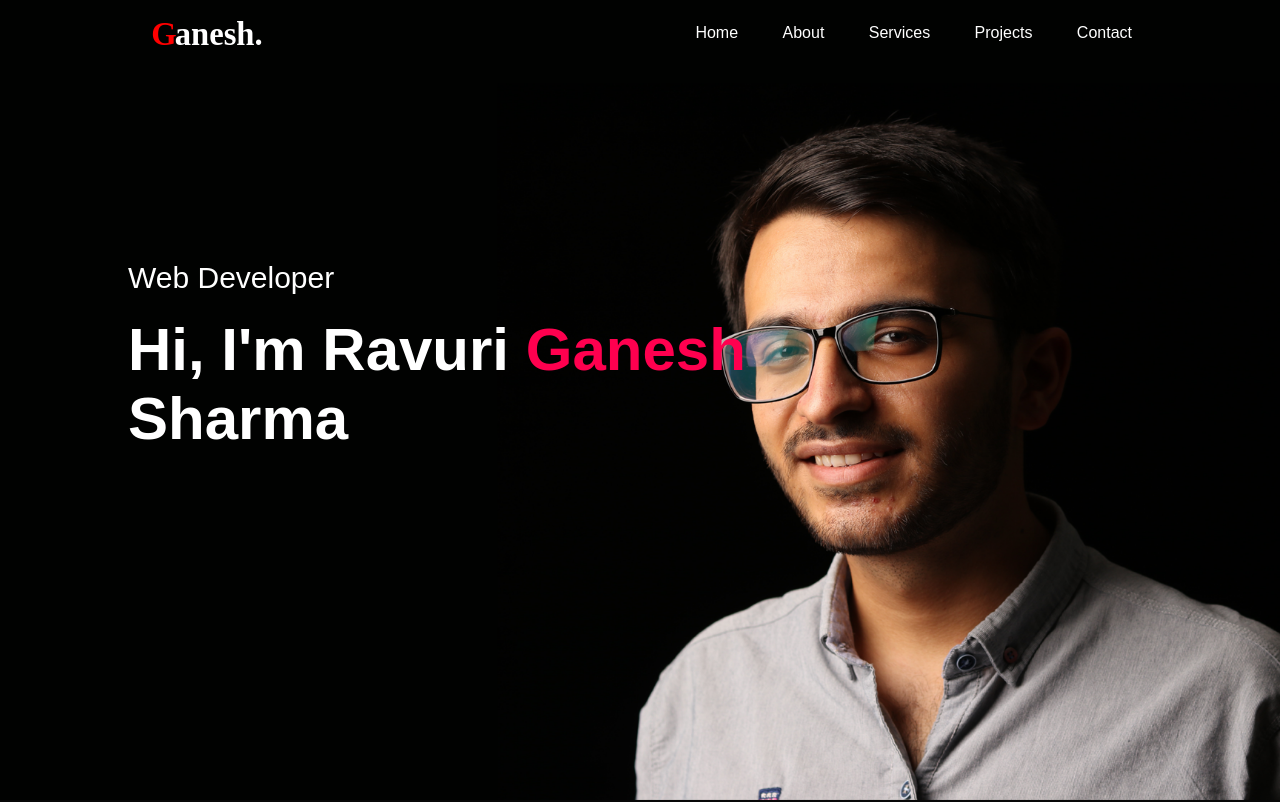
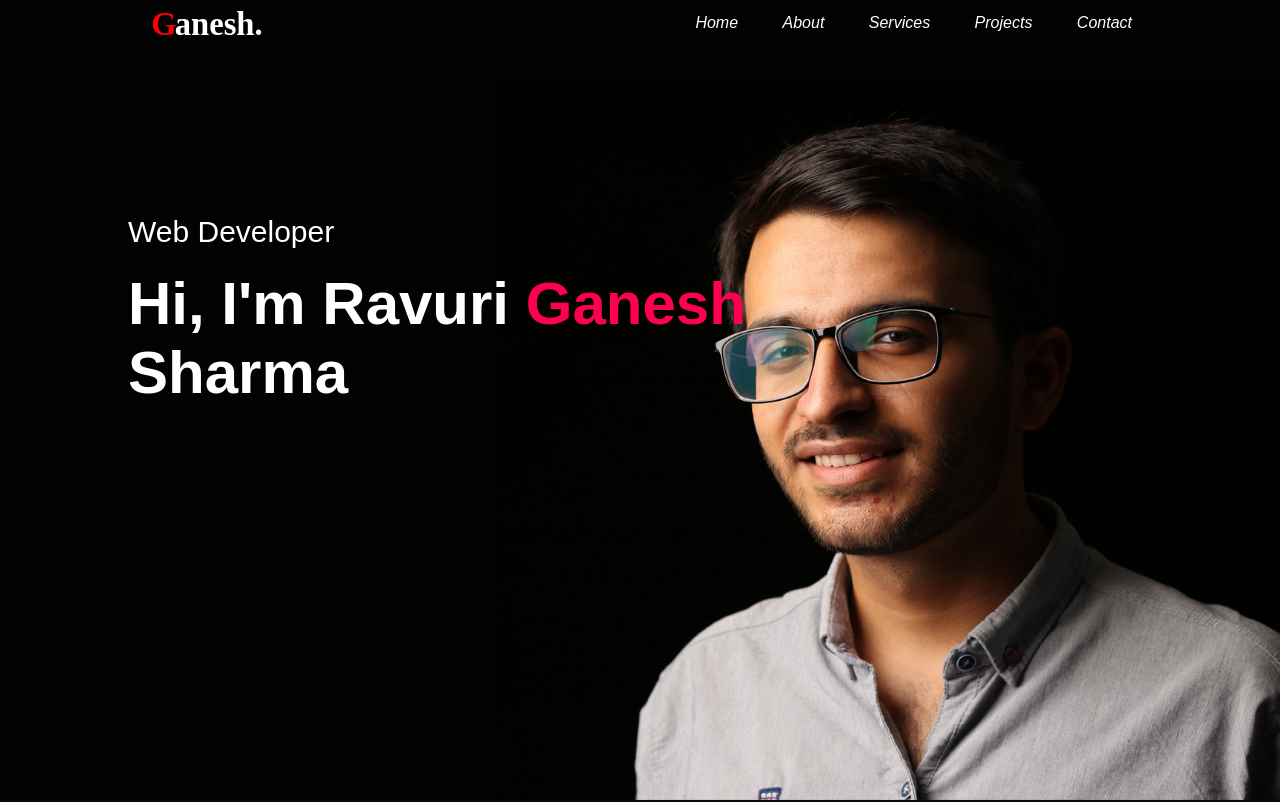
Before and after one commit to Ganesh4477/My-portfolio, a plain HTML site: page index.html in a window 1280 px wide. Shown: the top 802 px of the page. Drawn offline with Linux system fonts and the light colour scheme.

Commit message:
updated nav bar

```diff
--- a/index.html
+++ b/index.html
@@ -223,6 +223,9 @@
               <a href="https://www.linkedin.com/in/ganesh-ravuri-77327a238/"
                 ><i class="fa-brands fa-linkedin"></i
               ></a>
+              <a href="https://github.com/Ganesh4477"
+                ><i class="fa-brands fa-github"></i
+              ></a>
             </div>
             <a href="images/Ganesh-resume.pdf" download class="btn btn2"
               >Download Resume</a
@@ -333,5 +336,24 @@
         });
       });
     </script>
+
+    <script>
+      let lastScrollTop = 0;
+      const nav = document.querySelector("nav");
+
+      window.addEventListener("scroll", () => {
+        let scrollTop =
+          window.pageYOffset || document.documentElement.scrollTop;
+
+        if (scrollTop > lastScrollTop) {
+          // Scrolling down
+          nav.style.top = "-80px"; // hide navbar
+        } else {
+          // Scrolling up
+          nav.style.top = "0"; // show navbar
+        }
+        lastScrollTop = scrollTop;
+      });
+    </script>
   </body>
 </html>
--- a/styles.css
+++ b/styles.css
@@ -26,11 +26,17 @@ body{
 }
 
 nav{
+    position: fixed;
+    width: 80%;
+    z-index: 1000;
+    transition: top 0.3s;
     display: flex;
     align-items: center;
     justify-content: space-between;
     flex-wrap: wrap;
+    font-style: oblique;
 }
+
 
 .logo{
     width: 140px;
```
